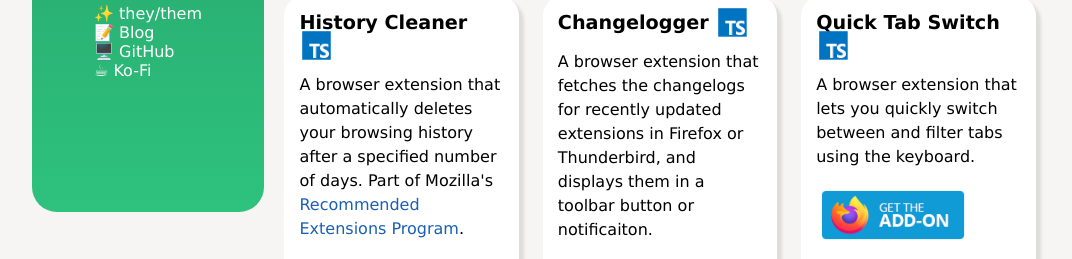
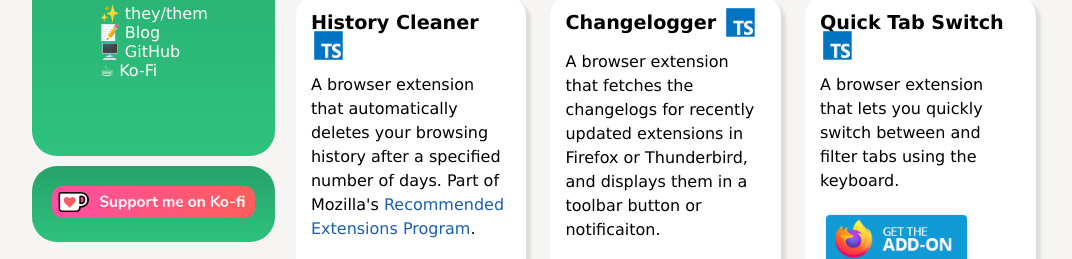
Before and after one commit to Rayquaza01/Rayquaza01.github.io, an Eleventy site: page index.html in a window 1280 px wide. Shown: the part 258-517 px from the top of the page, without its empty margins (96-1168 px from the left). Built offline with nearby package versions, Linux system fonts and the light colour scheme; Eleventy itself is replaced by a stand-in of ours; files that its build step writes are made by us from their sources.

Commit message:
Add kofi badge to index

```diff
--- a/assets/css/index.css
+++ b/assets/css/index.css
@@ -134,20 +134,15 @@
   display: flex;
   flex-direction: column;
 
-  padding: 20px 20px 50%;
+  padding: 20px 20px 25%;
 }
 
-.buttons {
-  display: grid;
-  grid-gap: 10px;
-  grid-template-columns: repeat(3, auto);
-
-  justify-content: center;
+.sidebar-content.buttons {
+  text-align: center;
 }
 
 .buttons img {
-  width: 88px;
-  height: 31px;
+  height: 32px;
   border-radius: 10px;
   transition: ease .2s;
 }
--- a/index.html
+++ b/index.html
@@ -27,6 +27,11 @@
                             <li title="GitHub">🖥️ <a href="https://github.com/Rayquaza01">GitHub</a></li>
                             <li title="Ko-Fi">☕ <a href="https://ko-fi.com/arnaught">Ko-Fi</a></li>
                         </ul>
+                    </div>
+                    <div class="sidebar-content buttons">
+                        <a href="https://ko-fi.com/arnaught">
+                            <img src="/assets/badges/kofi.png" alt="Support me on Ko-Fi!">
+                        </a>
                     </div>
                 </div>
             </div>
```
Also changed, not shown: assets/badges/kofi.png (added). Lines whose indentation alone changed are shown as unchanged.
